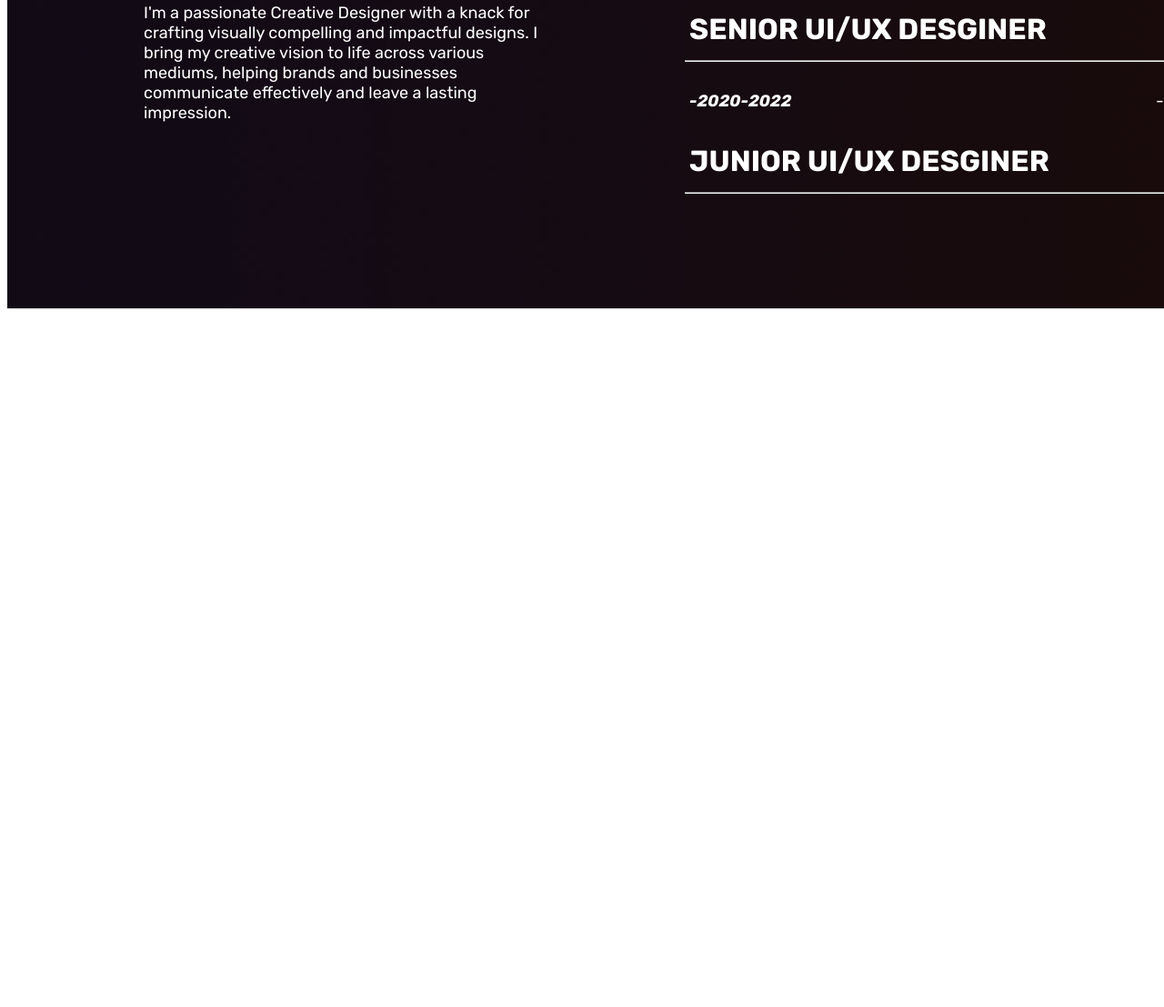
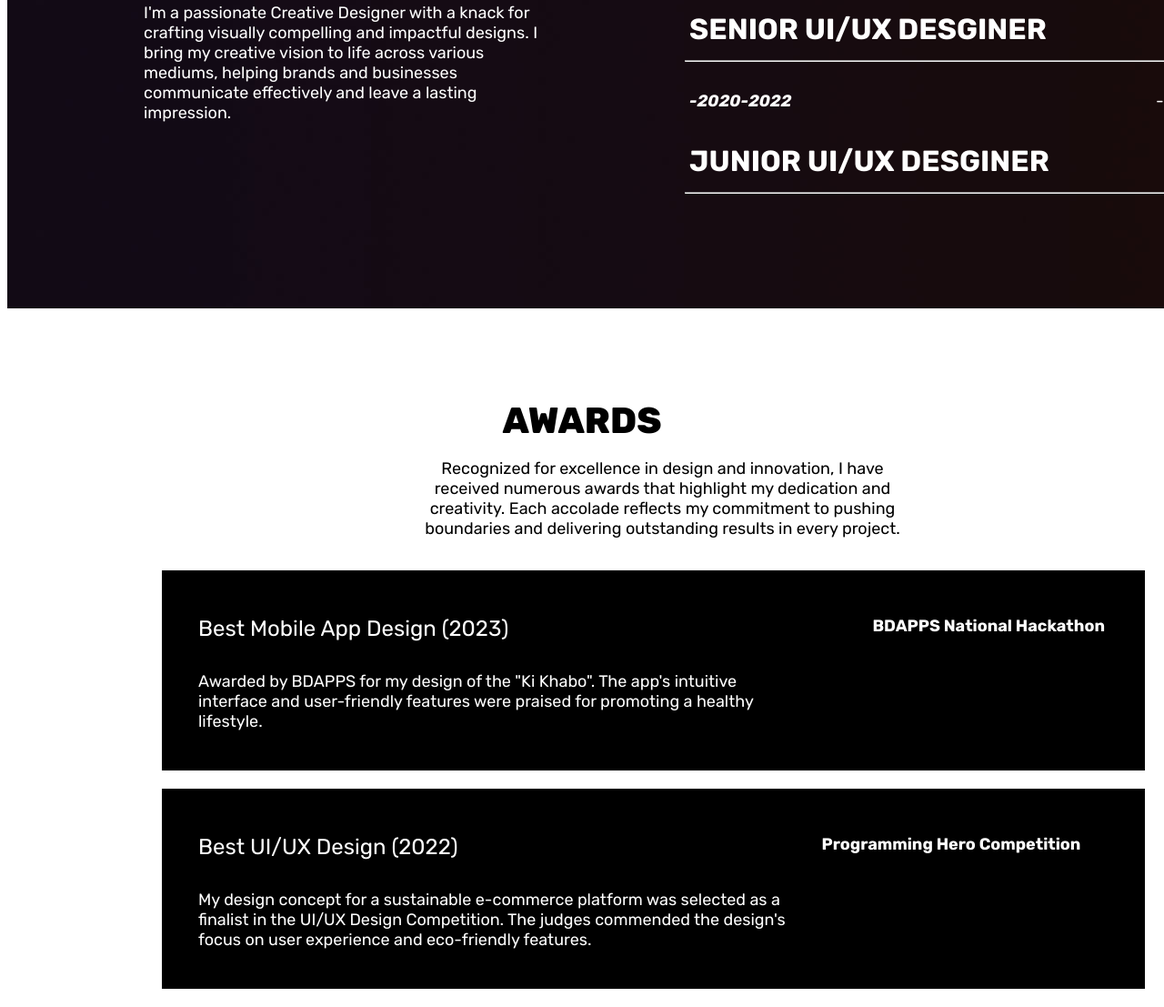
Before and after one commit to muaaz-bin/Bootcamp-A1, a plain HTML site: page index.html in a window 1280 px wide. Shown: the part 1515-2622 px from the top of the page at 91% size. Before the commit the page ends 1862 px from the top, so only its background shows below. Drawn offline with Linux system fonts and the light colour scheme.

Commit message:
awards section added

```diff
--- a/index.html
+++ b/index.html
@@ -124,11 +124,36 @@
                 <hr class="break">
             </div>
 
-                </div>
-            </div>
         </div>
+    </div>
 
+    <!-- awards section -->
+    <div class="awards">
+        <h1 class="awards-title">AWARDS</h1>
+        <p class="awards-des">Recognized for excellence in design and innovation, I have received numerous awards that
+            highlight my
+            dedication and creativity. Each accolade reflects my commitment to pushing boundaries and delivering
+            outstanding results in every project.</p>
+    </div>
+
+    <div class="awards-show">
+        <div class="show-title">
+            <h1 class="show-name">Best Mobile App Design (2023)</h1>
+            <h1 class="show-org">BDAPPS National Hackathon</h1>
         </div>
+        <p class="khabo">Awarded by BDAPPS for my design of the "Ki Khabo". The app's intuitive interface and
+            user-friendly features were praised for promoting a healthy lifestyle.</p>
+
+    </div>
+
+    <div class="awards-show">
+        <div class="show-title">
+            <h1 class="show-name">Best UI/UX Design (2022)</h1>
+            <h1 class="show-org">Programming Hero Competition</h1>
+        </div>
+        <p class="khabo">My design concept for a sustainable e-commerce platform was selected as a finalist in the UI/UX
+            Design Competition. The judges commended the design's focus on user experience and eco-friendly features.
+        </p>
 
     </div>
 
--- a/styles/portfolio.css
+++ b/styles/portfolio.css
@@ -431,7 +431,82 @@
       margin-bottom: 20px;
   }
 
+  .awards{
+    margin-top: 100px;
+  }
 
+  .awards-title {
+      font-size: 40px;
+      font-style: normal;
+      font-family: Rubik;
+      font-weight: 800;
+      color: black;
+      text-align: center;
+      margin-bottom: 15px;
+
+  }
+
+  .awards-des {
+      font-size: 18px;
+      font-style: normal;
+      font-family: Rubik;
+      font-weight: 400;
+      color: black;
+      text-align: center;
+      margin-bottom: 35px;
+      width: 541px;
+      margin-left: 450px;
+
+  }
+
+  .awards-show{
+    width: 1041px;
+    height: 180px;
+    background-color: black;
+    align-items: center;
+    padding: 20px;
+    margin-left: 170px;
+    margin-bottom: 20px;
+
+  }
+
+  .show-title{
+    display: flex;
+  }
+
+  .show-name{
+    font-size: 24px;
+      font-style: normal;
+      font-family: Rubik;
+      font-weight: 400;
+      color: white;
+      text-align: left;
+      margin-bottom: 15px;
+      margin-left: 20px;
+      margin-top: 30px;
+  }
+
+  .show-org{
+    font-size: 18px;
+      font-style: normal;
+      font-family: Rubik;
+      font-weight: 700;
+      color: white;
+      text-align: right;
+      margin-bottom: 15px;
+      margin-left: 400px;
+      margin-top: 30px;
+  }
+
+  .khabo{
+    font-size: 18px;
+      font-style: normal;
+      font-family: Rubik;
+      font-weight: 400;
+      color: white;
+      width: 660px;
+      margin-left: 20px;
+  }
 
 
 
@@ -560,4 +635,11 @@
           margin-left: 0px;
           margin-right: 0px;
       }
+
+.awards-des{
+    margin-left: 0px;
+}
+
+
+
   }
```
